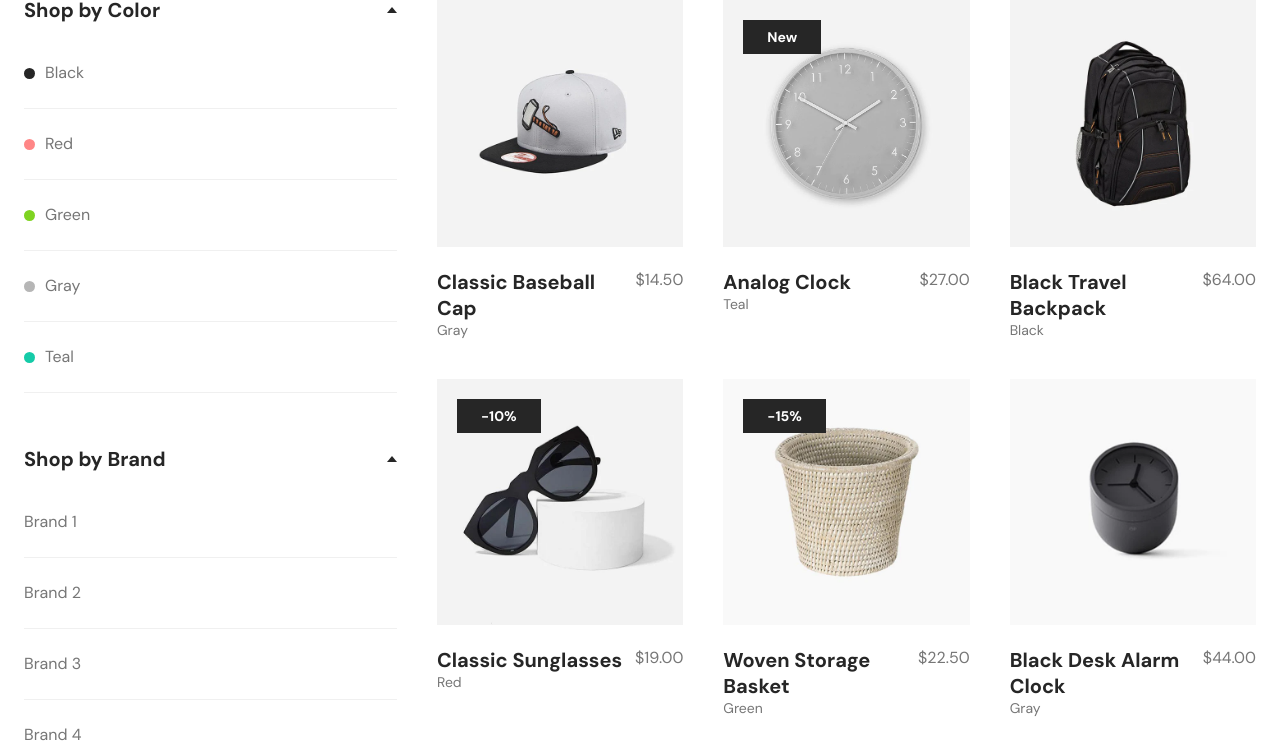
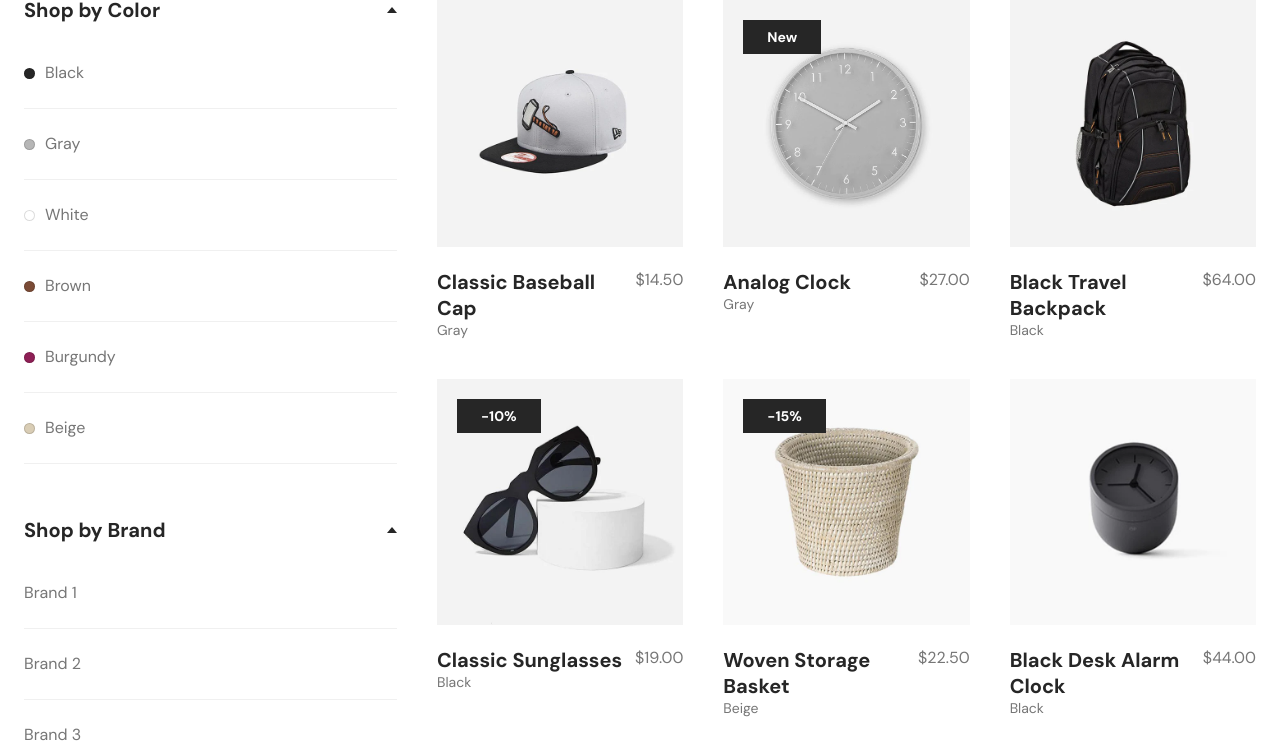
Before and after one commit to codeofsayeed/Orebi, a React (Vite) app: page /shop in a window 1280 px wide. Shown: the part 938-1693 px from the top of the page. Built offline with nearby package versions, Linux system fonts and the light colour scheme.

Commit message:
Fetching the exact product color-name according to own products color.

```diff
--- a/src/admin/AdminProducts.jsx
+++ b/src/admin/AdminProducts.jsx
@@ -1,6 +1,7 @@
 import { useEffect, useState } from "react";
 import { productsApi, IMAGE_OPTIONS } from "../services/api.js";
 import Img from "../components/Img.jsx";
+import { COLORS } from "../services/colors.js";
 import { Confirm, Modal, Pager, money, useToast } from "./ui.jsx";
 
 const PER = 8;
@@ -270,8 +271,8 @@ export default function AdminProducts() {
             <label>
               Color
               <select value={form.color} onChange={set("color")}>
-                {["Black", "Red", "Green", "Gray", "Teal"].map((c) => (
-                  <option key={c}>{c}</option>
+                {COLORS.map((c) => (
+                  <option key={c.name}>{c.name}</option>
                 ))}
               </select>
             </label>
--- a/src/pages/Contacts.jsx
+++ b/src/pages/Contacts.jsx
@@ -1,6 +1,9 @@
 import { useState } from "react";
 import { messagesApi } from "../services/api.js";
 
+/* ================= EDIT YOUR OFFICES HERE =================
+   The live map searches for `address` automatically, so just type the real address.
+   If the map finds the wrong place, add a `mapQuery` to that office, e.g. mapQuery: 'Orebi Store, Dhaka'. */
 const OFFICES = [
   {
     name: "Germany Office",
@@ -24,6 +27,12 @@ const OFFICES = [
     hours: "Mon - Fri: 9am - 6pm",
   },
 ];
+/* ========================================================== */
+
+const mapSrc = (o) =>
+  `https://maps.google.com/maps?q=${encodeURIComponent(o.mapQuery || o.address)}&z=15&output=embed`;
+const mapLink = (o) =>
+  `https://www.google.com/maps/search/?api=1&query=${encodeURIComponent(o.mapQuery || o.address)}`;
 
 export default function Contacts() {
   const [f, setF] = useState({ name: "", email: "", message: "" });
@@ -36,6 +45,7 @@ export default function Contacts() {
     setF({ name: "", email: "", message: "" });
     setSent(true);
   };
+  const office = OFFICES[active];
   return (
     <>
       <h1>Contacts</h1>
@@ -70,7 +80,17 @@ export default function Contacts() {
         <button className="btn">Post</button>
         {sent && <p className="muted">Thanks! Your message has been sent.</p>}
       </form>
-      <div className="map" style={{ backgroundImage: "url(/images/map.png)" }}>
+
+      <div className="map">
+        {/* live map: drag to move, scroll or +/- to zoom. key= reloads it when another office is picked */}
+        <iframe
+          key={active}
+          title={`Map of ${office.name}`}
+          src={mapSrc(office)}
+          loading="lazy"
+          referrerPolicy="no-referrer-when-downgrade"
+          allowFullScreen
+        />
         <div className="locs">
           {OFFICES.map((o, i) => (
             <div
@@ -85,12 +105,20 @@ export default function Contacts() {
                   <p>{o.phone}</p>
                   <p>{o.email}</p>
                   <p>{o.hours}</p>
+                  <a
+                    className="dir"
+                    href={mapLink(o)}
+                    target="_blank"
+                    rel="noreferrer"
+                    onClick={(e) => e.stopPropagation()}
+                  >
+                    Open in Google Maps ↗
+                  </a>
                 </div>
               )}
             </div>
           ))}
         </div>
-        <span className="pin">📍</span>
       </div>
     </>
   );
--- a/src/pages/Shop.jsx
+++ b/src/pages/Shop.jsx
@@ -2,6 +2,7 @@ import { useEffect, useMemo, useState } from "react";
 import { useSearchParams } from "react-router-dom";
 import { productsApi } from "../services/api.js";
 import ProductCard from "../components/ProductCard.jsx";
+import { COLORS } from "../services/colors.js";
 
 /* ============ EDIT THE FILTER LISTS HERE ============ */
 const CATEGORIES = [
@@ -16,14 +17,7 @@ const SUBCATS = {
   "Category 1": ["Type A", "Type B"],
   "Category 3": ["Type A", "Type B"],
 };
-const COLORS = [
-  // name must match a product's `color`; dot is the circle colour
-  { name: "Black", dot: "#262626" },
-  { name: "Red", dot: "#ff8686" },
-  { name: "Green", dot: "#7ed321" },
-  { name: "Gray", dot: "#b6b6b6" },
-  { name: "Teal", dot: "#15cba8" },
-];
+// Colours: edit src/services/colors.js
 const BRANDS = ["Brand 1", "Brand 2", "Brand 3", "Brand 4", "Brand 5"];
 const PRICES = [
   [0, 9.99],
--- a/src/services/api.js
+++ b/src/services/api.js
@@ -82,7 +82,23 @@ const tags = {
   9: "New",
   11: "-10%",
 };
-const colors = ["Black", "Red", "Green", "Gray", "Teal"];
+// Real colour of each product, taken from its picture. Names must exist in src/services/colors.js
+const productColors = {
+  bowl: "Gray",
+  headphones: "Burgundy",
+  table: "Brown",
+  cap: "Gray",
+  clock: "Gray",
+  backpack: "Black",
+  sunglasses: "Black",
+  basket: "Beige",
+  "desk-clock": "Black",
+  "product-31": "Gray",
+  "product-16": "Brown",
+  "product-19": "Black",
+  "product-12": "Gray",
+  "product-27": "White",
+};
 const day = (n) => new Date(Date.now() - n * 864e5).toISOString().slice(0, 10);
 const wait = (v) => new Promise((r) => setTimeout(() => r(v), 60));
 
@@ -93,7 +109,7 @@ let products = names.map((n, i) => ({
   oldPrice: /%/.test(tags[i] || "")
     ? Math.round(prices[n] / (1 - parseInt(tags[i].replace("-", ""), 10) / 100))
     : null,
-  color: colors[i % 5],
+  color: productColors[n],
   brand: `Brand ${(i % 5) + 1}`,
   category: `Category ${(i % 5) + 1}`,
   sub: i % 2 ? "Type B" : "Type A",
--- /dev/null
+++ b/src/services/colors.js
@@ -0,0 +1,15 @@
+/**
+ * ALL COLOURS LIVE HERE.
+ * name = the text shown (Shop filter, product cards, dashboard) and must match a product's `color` in api.js exactly.
+ * dot  = the circle colour (hex). Add, remove or change a line and every place updates.
+ */
+export const COLORS = [
+  { name: "Black", dot: "#262626" },
+  { name: "Gray", dot: "#b6b6b6" },
+  { name: "White", dot: "#ffffff" },
+  { name: "Brown", dot: "#7b4b36" },
+  { name: "Burgundy", dot: "#8e1f55" },
+  { name: "Beige", dot: "#d9cdb5" },
+];
+export const colorDot = (name) =>
+  COLORS.find((c) => c.name === name)?.dot || "#262626";
--- a/src/styles/global.css
+++ b/src/styles/global.css
@@ -1879,3 +1879,45 @@ button.flt-title {
     margin-bottom: 32px;
   }
 }
+
+/* v6: colour dots (white needs an outline) */
+.flt-dot,
+.sw {
+  box-shadow: inset 0 0 0 1px rgba(0, 0, 0, 0.14);
+}
+
+/* ===== v7: live map on the Contacts page ===== */
+.map {
+  background: none;
+  overflow: hidden;
+}
+.map iframe {
+  position: absolute;
+  inset: 0;
+  width: 100%;
+  height: 100%;
+  border: 0;
+  filter: grayscale(0.9);
+  transition: filter 0.3s;
+}
+.map:hover iframe {
+  filter: none;
+}
+.locs {
+  z-index: 2;
+}
+.loc .dir {
+  display: inline-block;
+  margin-top: 14px;
+  font-weight: 700;
+  color: var(--dark);
+  text-decoration: underline;
+}
+@media (max-width: 1000px) {
+  .map {
+    height: 640px;
+  }
+  .locs {
+    top: 12px;
+  }
+}
```
